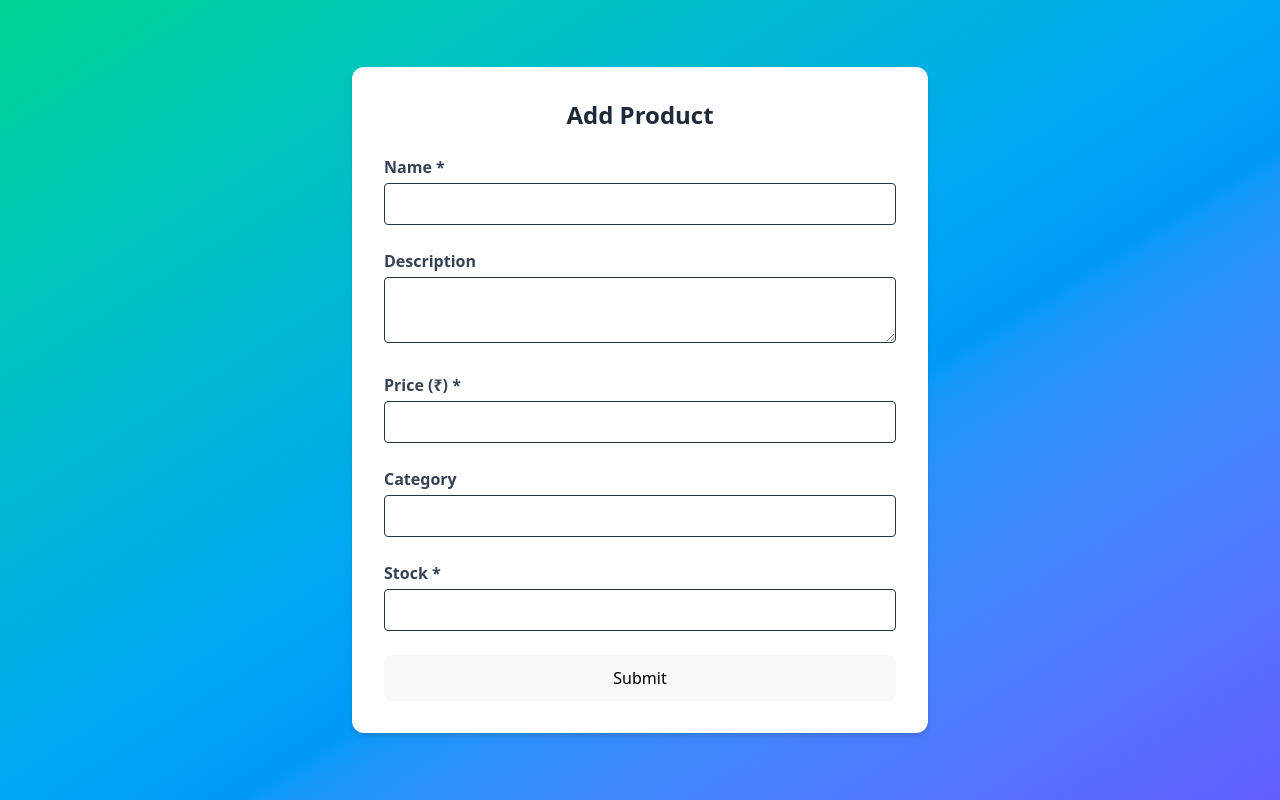
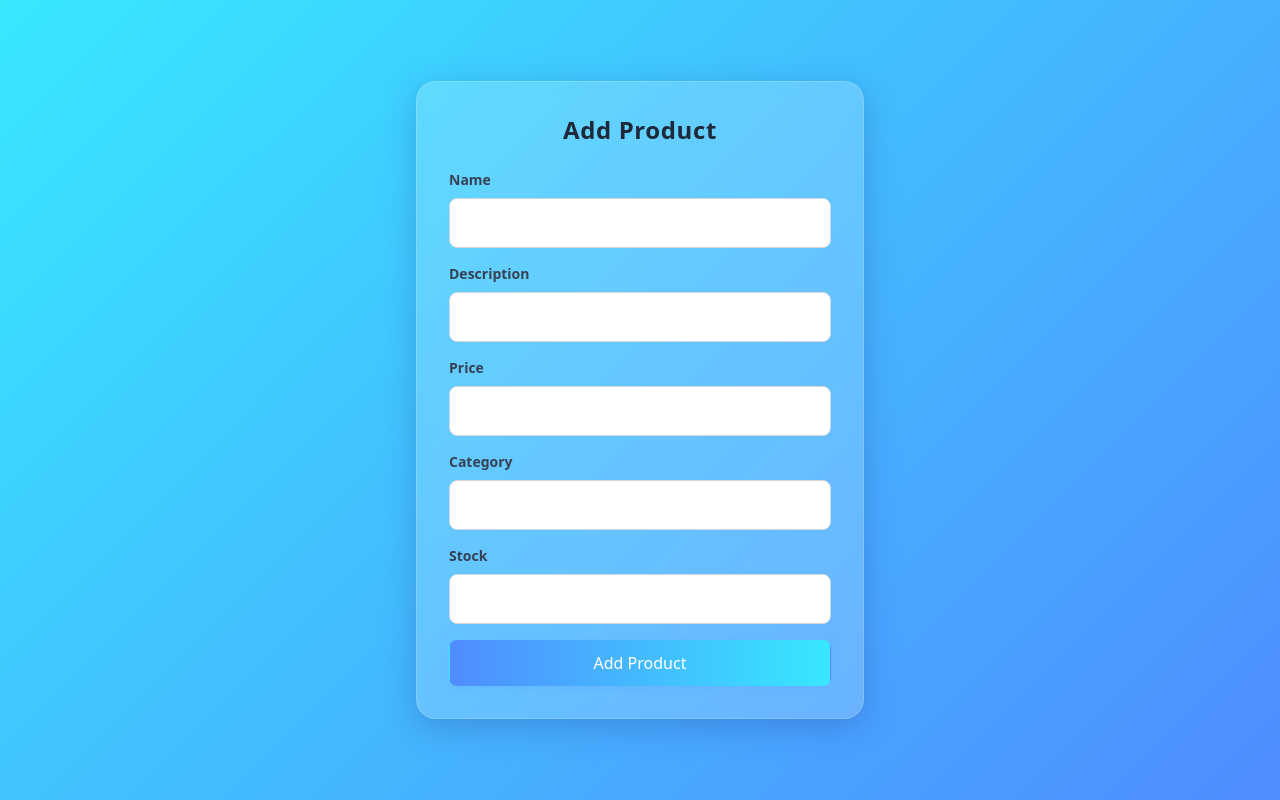
Before and after one commit to ahmed20455/Admin-Dashboard, a React (Vite) app in the folder admin-dashboard/: page /add-product in a window 1280 px wide. Built offline with nearby package versions, Linux system fonts and the light colour scheme.

Commit message:
added the edit functionality for each product

```diff
--- a/admin-dashboard/src/App.jsx
+++ b/admin-dashboard/src/App.jsx
@@ -12,6 +12,7 @@ const App = () => {
         <Route path="/login" element={<LoginPage />} />
         <Route path="/dashboard" element={<DashboardPage />} />
         <Route path="/add-product" element={<ProductFormPage />} />
+        <Route path="/products/edit/:id" element={<ProductFormPage />} />
       </Routes>
     </Router>
   );
--- a/admin-dashboard/src/pages/DashboardPage.jsx
+++ b/admin-dashboard/src/pages/DashboardPage.jsx
@@ -128,8 +128,10 @@ const DashboardPage = () => {
                                     <th>Category</th>
                                     <th>Price</th>
                                     <th>Stock</th>
+                                    <th>Actions</th> {/* Add this line */}
                                 </tr>
                             </thead>
+
                             <tbody>
                                 {products.map(prod => (
                                     <tr key={prod.id}>
@@ -137,6 +139,15 @@ const DashboardPage = () => {
                                         <td>{prod.category}</td>
                                         <td>₹{prod.price}</td>
                                         <td>{prod.stock}</td>
+                                        <td>
+                                            <button
+                                                onClick={() => navigate(`/products/edit/${prod.id}`)}
+                                                className="bg-blue-600 text-black
+                                                 px-4 py-1 rounded hover:bg-blue-700 transition"
+                                            >
+                                                Edit
+                                            </button>
+                                        </td>
                                     </tr>
                                 ))}
                             </tbody>
@@ -144,7 +155,7 @@ const DashboardPage = () => {
                     </div>
                 )}
 
-        <p className="mt-8 text-xs text-white/70 text-center">
+                <p className="mt-8 text-xs text-black/70 text-center">
                     &copy; {new Date().getFullYear()} Faheem Admin Dashboard
                 </p>
             </div>
--- a/admin-dashboard/src/pages/ProductFormPage.jsx
+++ b/admin-dashboard/src/pages/ProductFormPage.jsx
@@ -1,166 +1,157 @@
-import React, { useState } from 'react';
-import { useNavigate } from 'react-router-dom';
+import React, { useEffect, useState } from 'react';
+import { useNavigate, useParams } from 'react-router-dom';
 import { supabase } from '../supabaseClient';
 
 const ProductFormPage = () => {
   const navigate = useNavigate();
+  const { id } = useParams(); // This gets the :id param from URL
+  const isEdit = !!id;
 
   const [formData, setFormData] = useState({
     name: '',
     description: '',
     price: '',
     category: '',
-    stock: '',
+    stock: ''
   });
+  const [submitting, setSubmitting] = useState(false);
+  const [error, setError] = useState('');
 
-  const [errors, setErrors] = useState({});
-  const [submitting, setSubmitting] = useState(false);
-  const [submitError, setSubmitError] = useState(null);
+  // Fetch existing product if editing
+  useEffect(() => {
+    const fetchProduct = async () => {
+      if (!isEdit) return;
+      const { data, error } = await supabase
+        .from('products')
+        .select('*')
+        .eq('id', id)
+        .single();
+      if (error) {
+        console.error('Failed to fetch product:', error.message);
+        setError('Could not load product data.');
+        return;
+      }
+      setFormData(data);
+    };
 
-  const validate = () => {
-    const newErrors = {};
-
-    if (!formData.name.trim()) newErrors.name = 'Name is required';
-    if (!formData.price) newErrors.price = 'Price is required';
-    else if (isNaN(formData.price)) newErrors.price = 'Price must be a number';
-
-    if (!formData.stock) newErrors.stock = 'Stock is required';
-    else if (isNaN(formData.stock)) newErrors.stock = 'Stock must be a number';
-
-    return newErrors;
-  };
+    fetchProduct();
+  }, [id, isEdit]);
 
   const handleChange = (e) => {
     const { name, value } = e.target;
-
-    setFormData((prev) => ({
-      ...prev,
-      [name]: value,
-    }));
-
-    // Clear the error as the user types
-    setErrors((prev) => ({
-      ...prev,
-      [name]: '',
-    }));
+    setFormData(prev => ({ ...prev, [name]: value }));
   };
 
   const handleSubmit = async (e) => {
     e.preventDefault();
-    setSubmitError(null);
+    setSubmitting(true);
+    setError('');
 
-    const validationErrors = validate();
-    if (Object.keys(validationErrors).length > 0) {
-      setErrors(validationErrors);
+    const { name, price, stock } = formData;
+    if (!name || !price || !stock || isNaN(price) || isNaN(stock)) {
+      setError('Please fill in all required fields with valid numbers.');
+      setSubmitting(false);
       return;
     }
 
-    setSubmitting(true);
-
     try {
-      const { error } = await supabase.from('products').insert([{
-        name: formData.name,
-        description: formData.description,
-        price: parseFloat(formData.price),
-        category: formData.category,
-        stock: parseInt(formData.stock),
-      }]);
-
-      if (error) throw error;
-
+      if (isEdit) {
+        await supabase.from('products').update(formData).eq('id', id);
+        console.log('Product updated!');
+      } else {
+        await supabase.from('products').insert([formData]);
         console.log('Product added!');
+      }
       navigate('/dashboard');
     } catch (err) {
-      console.error(err);
-      setSubmitError('Failed to add product. Please try again.');
+      console.error('Submission error:', err.message);
+      setError('Failed to submit the form.');
     } finally {
       setSubmitting(false);
     }
   };
 
+  // ...existing code...
   return (
-    <div className="h-screen w-screen flex items-center justify-center bg-gradient-to-br from-emerald-400 via-sky-500 to-indigo-500 px-4">
-      <form
-        onSubmit={handleSubmit}
-        className="bg-white rounded-xl shadow-md w-full max-w-xl p-8 space-y-6"
+    <div
+      className="h-screen w-screen flex items-center justify-center"
+      style={{
+        background: 'linear-gradient(135deg, #38e8ff 0%, #4f8cff 100%)',
+        animation: 'gradientMove 8s ease-in-out infinite alternate',
+      }}
     >
-        <h2 className="text-2xl font-bold text-gray-800 text-center">Add Product</h2>
+      <style>
+        {`
+          @keyframes gradientMove {
+            0% { background-position: 0% 50%; }
+            100% { background-position: 100% 50%; }
+          }
+          .glass-form {
+            background: rgba(255,255,255,0.18);
+            box-shadow: 0 8px 32px 0 rgba(31, 38, 135, 0.25);
+            backdrop-filter: blur(8px);
+            border-radius: 20px;
+            border: 1px solid rgba(255,255,255,0.18);
+            transition: box-shadow 0.3s;
+          }
+          .glass-form:hover {
+            box-shadow: 0 16px 48px 0 rgba(31, 38, 135, 0.37);
+          }
+          .input-focus:focus {
+            border-color: #38e8ff;
+            box-shadow: 0 0 0 2px #38e8ff33;
+          }
+          .form-btn {
+            background: linear-gradient(90deg, #4f8cff 0%, #38e8ff 100%);
+            transition: transform 0.2s, box-shadow 0.2s;
+            box-shadow: 0 2px 8px rgba(79,140,255,0.15);
+          }
+          .form-btn:hover {
+            transform: translateY(-2px) scale(1.03);
+            box-shadow: 0 4px 16px rgba(79,140,255,0.25);
+            background: linear-gradient(90deg, #38e8ff 0%, #4f8cff 100%);
+          }
+        `}
+      </style>
+      <div className="glass-form p-8 w-full max-w-md flex flex-col items-center mx-2">
+        <h2 className="text-2xl font-extrabold text-gray-800 tracking-wide mb-6">
+          {isEdit ? 'Edit Product' : 'Add Product'}
+        </h2>
 
-        {submitError && <p className="text-red-600 text-sm text-center">{submitError}</p>}
+        {error && (
+          <p className="text-red-500 text-sm mb-4 px-2 py-1 rounded bg-red-50 border border-red-200 w-full text-center">
+            {error}
+          </p>
+        )}
 
-        {/* Name */}
-        <div>
-          <label className="block font-semibold text-gray-700">Name *</label>
+        <form onSubmit={handleSubmit} className="w-full space-y-4">
+          {['name', 'description', 'price', 'category', 'stock'].map(field => (
+            <div key={field}>
+              <label className="block text-sm font-semibold mb-2 text-gray-700 capitalize">
+                {field}
+              </label>
               <input
-            type="text"
-            name="name"
-            value={formData.name}
+                type={['price', 'stock'].includes(field) ? 'number' : 'text'}
+                name={field}
+                value={formData[field]}
                 onChange={handleChange}
-            className="w-full border rounded p-2 mt-1"
-          />
-          {errors.name && <p className="text-red-600 text-sm">{errors.name}</p>}
-        </div>
-
-        {/* Description */}
-        <div>
-          <label className="block font-semibold text-gray-700">Description</label>
-          <textarea
-            name="description"
-            value={formData.description}
-            onChange={handleChange}
-            className="w-full border rounded p-2 mt-1"
+                className="input-focus w-full border border-gray-300 p-3 rounded-lg bg-white bg-opacity-80 text-gray-900 transition"
+                required={['name', 'price', 'stock'].includes(field)}
               />
             </div>
+          ))}
 
-        {/* Price */}
-        <div>
-          <label className="block font-semibold text-gray-700">Price (₹) *</label>
-          <input
-            type="text"
-            name="price"
-            value={formData.price}
-            onChange={handleChange}
-            className="w-full border rounded p-2 mt-1"
-          />
-          {errors.price && <p className="text-red-600 text-sm">{errors.price}</p>}
-        </div>
-
-        {/* Category */}
-        <div>
-          <label className="block font-semibold text-gray-700">Category</label>
-          <input
-            type="text"
-            name="category"
-            value={formData.category}
-            onChange={handleChange}
-            className="w-full border rounded p-2 mt-1"
-          />
-        </div>
-
-        {/* Stock */}
-        <div>
-          <label className="block font-semibold text-gray-700">Stock *</label>
-          <input
-            type="text"
-            name="stock"
-            value={formData.stock}
-            onChange={handleChange}
-            className="w-full border rounded p-2 mt-1"
-          />
-          {errors.stock && <p className="text-red-600 text-sm">{errors.stock}</p>}
-        </div>
-
-        {/* Submit */}
           <button
             type="submit"
             disabled={submitting}
-          className="w-full bg-indigo-600 hover:bg-indigo-700 text-black font-bold py-2 px-4 rounded transition"
+            className="form-btn w-full text-white font-bold py-3 rounded-lg text-lg shadow-lg"
           >
-          {submitting ? 'Submitting...' : 'Submit'}
+            {submitting ? 'Submitting...' : isEdit ? 'Update Product' : 'Add Product'}
           </button>
         </form>
       </div>
+    </div>
   );
-};
+}
 
 export default ProductFormPage;
```
Lines whose indentation alone changed are shown as unchanged.
